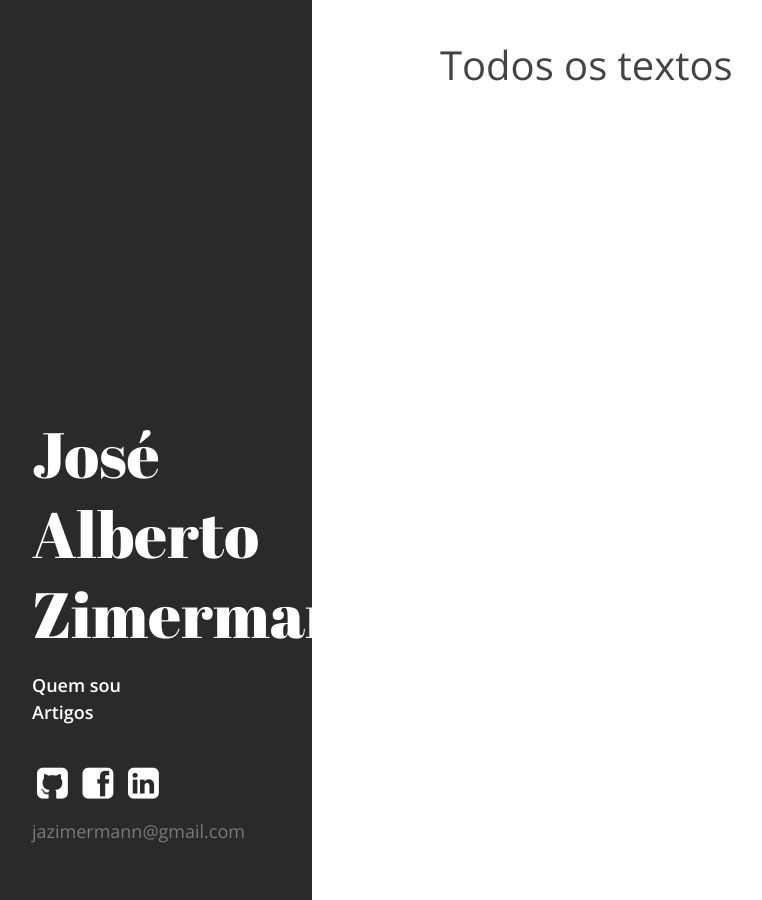
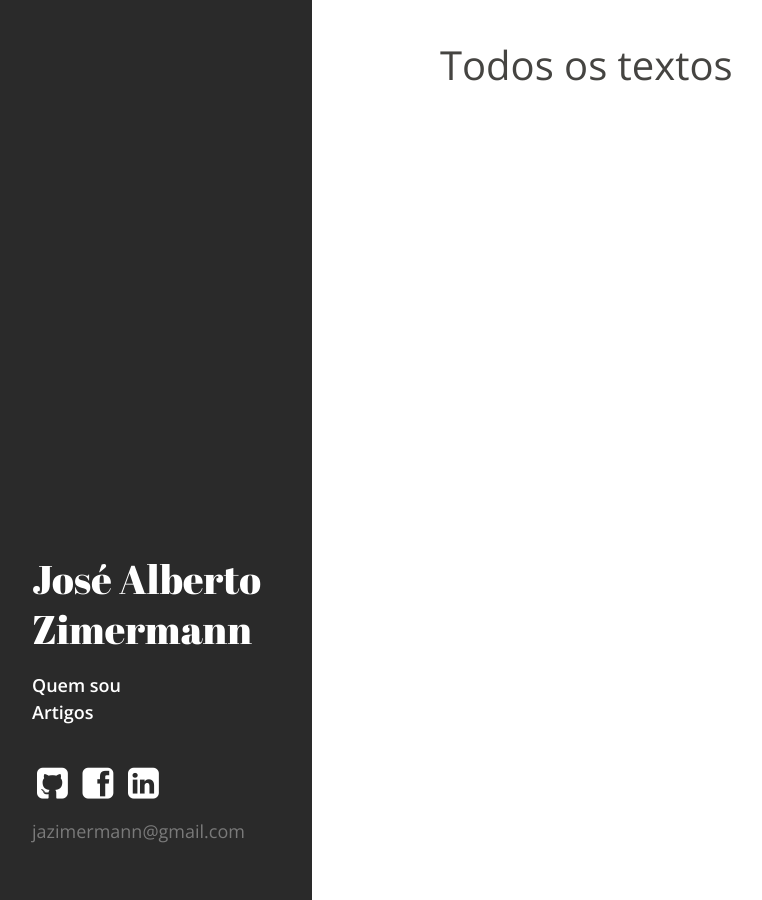
Before and after one commit to jzimermann/jzimermann.github.io, a Jekyll site: the page built from index.html, in a window 1280 px wide. Shown: the whole page, without its empty margins (8-770 px from the left). Built offline with Jekyll 4.4.1, drawn with Linux system fonts in a browser that asks for light colours; Markdown is read by kramdown in place of the engine named in the settings.

Commit message:
Atualização do tamanho da fonte - CSS

```diff
--- a/css/hyde.css
+++ b/css/hyde.css
@@ -334,7 +334,7 @@ a:hover {
 	  left: 0;
   }
   .masthead h1 {
-	  font-size: 64px;
+	  font-size: 40px;
   }
   .colophon {
 	  margin-top: 40px;
```
